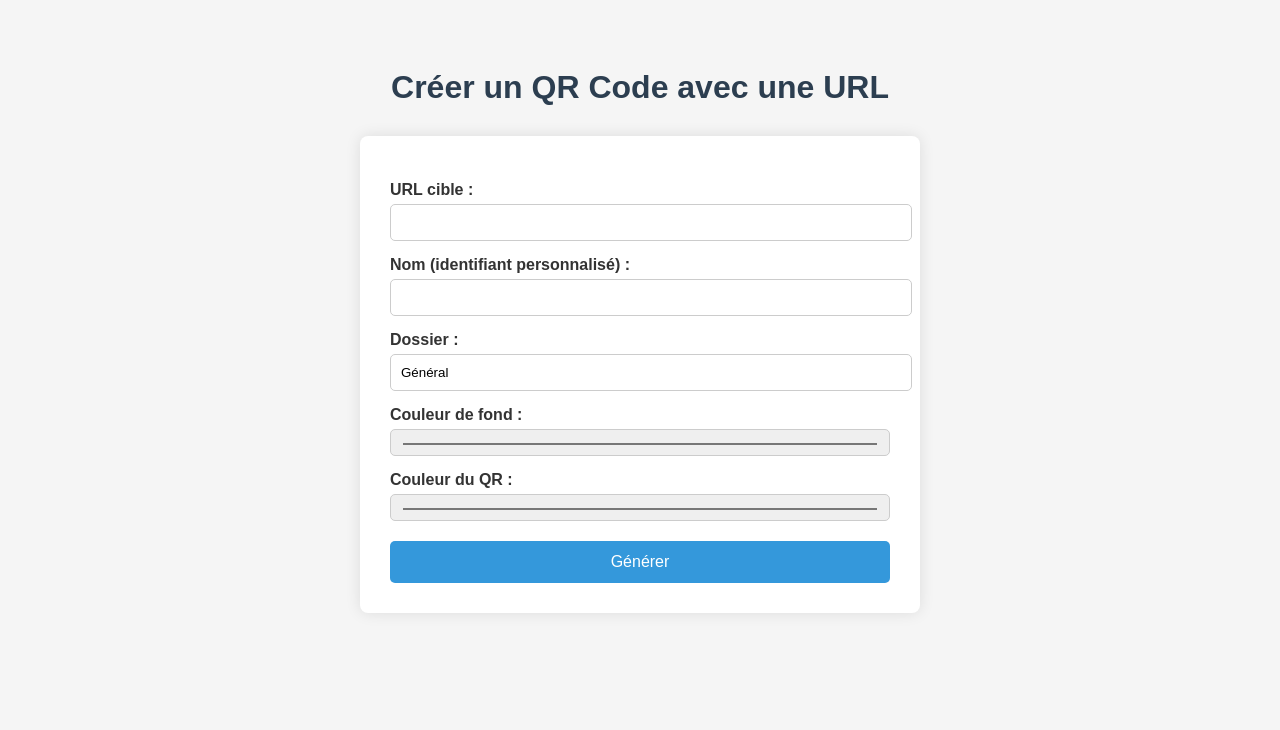
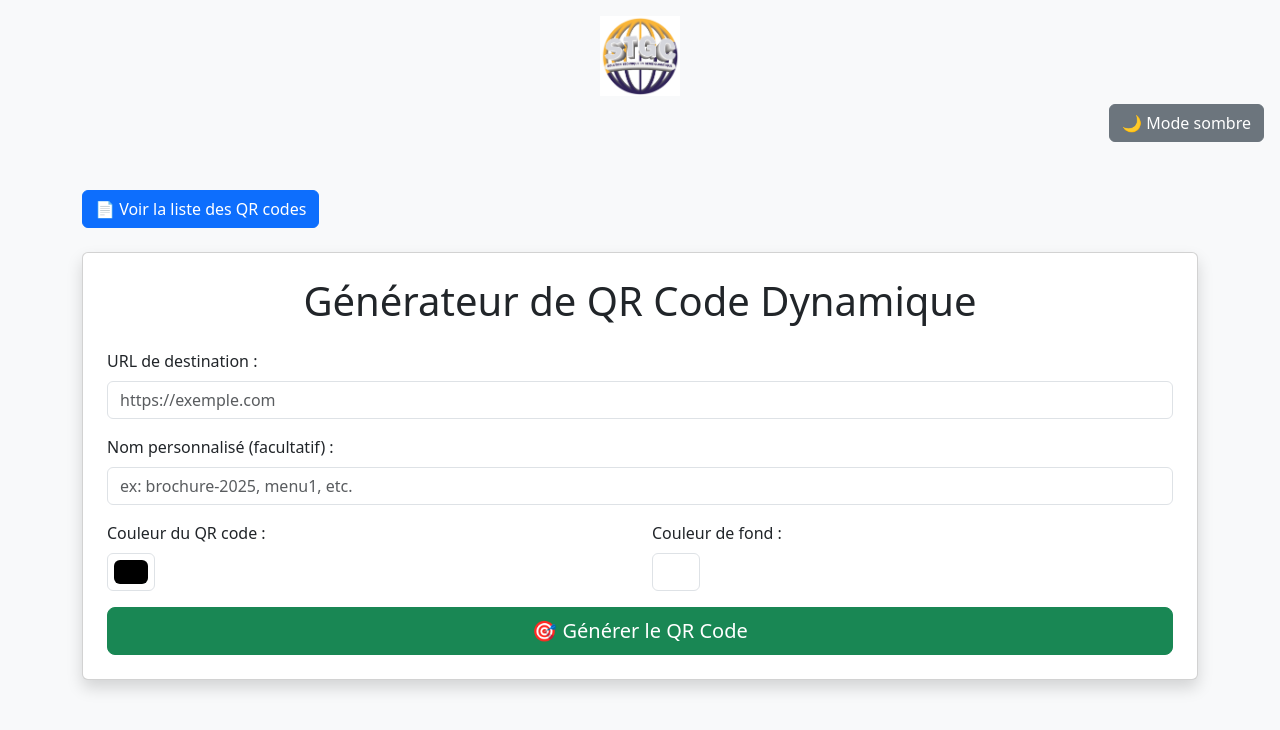
Before and after one commit to fode-konate/qr-code-dynamic, a Flask app: page / in a window 1280 px wide. Shown: the top 730 px of the page. Run offline with Flask 3, Linux system fonts and the light colour scheme.

Commit message:
correction 5

```diff
--- a/templates/index.html
+++ b/templates/index.html
@@ -2,28 +2,78 @@
 <html lang="fr">
 <head>
   <meta charset="UTF-8">
-  <title>Créer un QR Code</title>
-  <link rel="stylesheet" href="{{ url_for('static', filename='css/style.css') }}">
+  <title>QR Code Dynamique</title>
+  <link href="https://cdn.jsdelivr.net/npm/bootstrap@5.3.0/dist/css/bootstrap.min.css" rel="stylesheet">
+  <style>
+    .dark-mode {
+      background-color: #121212 !important;
+      color: #ffffff !important;
+    }
+    .dark-mode .card, .dark-mode .form-control, .dark-mode .form-label,
+    .dark-mode .alert, .dark-mode .btn {
+      background-color: #2a2a2a !important;
+      color: #ffffff !important;
+      border-color: #444 !important;
+    }
+    .dark-mode a {
+      color: #90caf9;
+    }
+  </style>
 </head>
-<body>
-  <h1>Créer un QR Code avec une URL</h1>
-  <form action="/" method="POST">
-    <label for="target_url">URL cible :</label>
-    <input type="text" name="target_url" required>
+<body class="bg-light">
+  <div class="text-center my-3">
+    <a href="{{ url_for('home') }}">
+      <img src="{{ url_for('static', filename='images/logo_stgc.png') }}" alt="Logo STGC" style="height: 80px;">
+    </a>
+    <div class="text-end me-3 mt-2">
+      <button onclick="toggleDarkMode()" class="btn btn-secondary">🌙 Mode sombre</button>
+    </div>
+  </div>
 
-    <label for="custom_id">Nom (identifiant personnalisé) :</label>
-    <input type="text" name="custom_id">
+  <div class="container mt-5">
+    <a href="{{ url_for('list_qr') }}" class="btn btn-primary">📄 Voir la liste des QR codes</a>
 
-    <label for="folder">Dossier :</label>
-    <input type="text" name="folder" value="Général">
+    <div class="card shadow p-4 mt-4">
+      <h1 class="text-center mb-4">Générateur de QR Code Dynamique</h1>
+      <form method="POST" action="/generate">
+        <div class="mb-3">
+          <label for="target_url" class="form-label">URL de destination :</label>
+          <input type="url" class="form-control" id="target_url" name="target_url" placeholder="https://exemple.com" required>
+        </div>
 
-    <label for="bg_color">Couleur de fond :</label>
-    <input type="color" name="bg_color" value="#ffffff">
+        <div class="mb-3">
+          <label for="custom_id" class="form-label">Nom personnalisé (facultatif) :</label>
+          <input type="text" class="form-control" id="custom_id" name="custom_id" placeholder="ex: brochure-2025, menu1, etc.">
+        </div>
 
-    <label for="qr_color">Couleur du QR :</label>
-    <input type="color" name="qr_color" value="#000000">
+        <div class="row">
+          <div class="col mb-3">
+            <label for="fill_color" class="form-label">Couleur du QR code :</label>
+            <input type="color" class="form-control form-control-color" id="fill_color" name="fill_color" value="#000000">
+          </div>
+          <div class="col mb-3">
+            <label for="back_color" class="form-label">Couleur de fond :</label>
+            <input type="color" class="form-control form-control-color" id="back_color" name="back_color" value="#FFFFFF">
+          </div>
+        </div>
 
-    <button type="submit">Générer</button>
-  </form>
+        <div class="d-grid">
+          <button type="submit" class="btn btn-success btn-lg">🎯 Générer le QR Code</button>
+        </div>
+      </form>
+    </div>
+  </div>
+
+  <script>
+    function toggleDarkMode() {
+      document.body.classList.toggle('dark-mode');
+      localStorage.setItem('dark-mode', document.body.classList.contains('dark-mode'));
+    }
+    window.onload = function () {
+      if (localStorage.getItem('dark-mode') === 'true') {
+        document.body.classList.add('dark-mode');
+      }
+    };
+  </script>
 </body>
 </html>
```
Also changed, not shown: templates/list.html (+63 -21 lines), templates/update.html (+8 -33 lines), templates/upload.html (+55 -13 lines).
